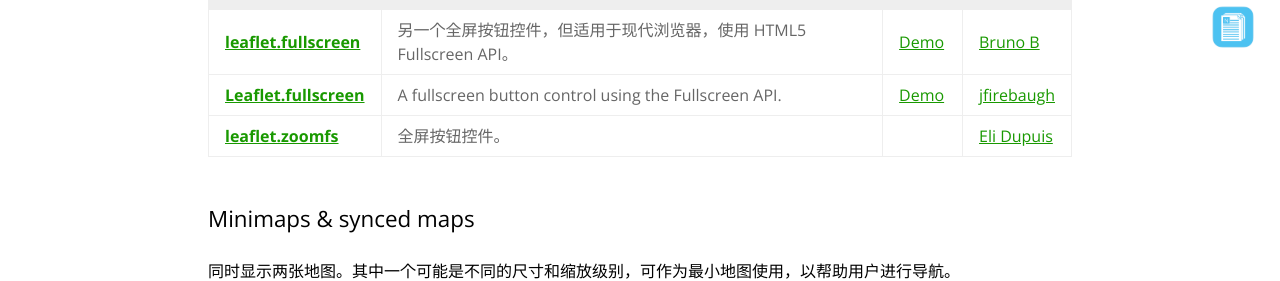
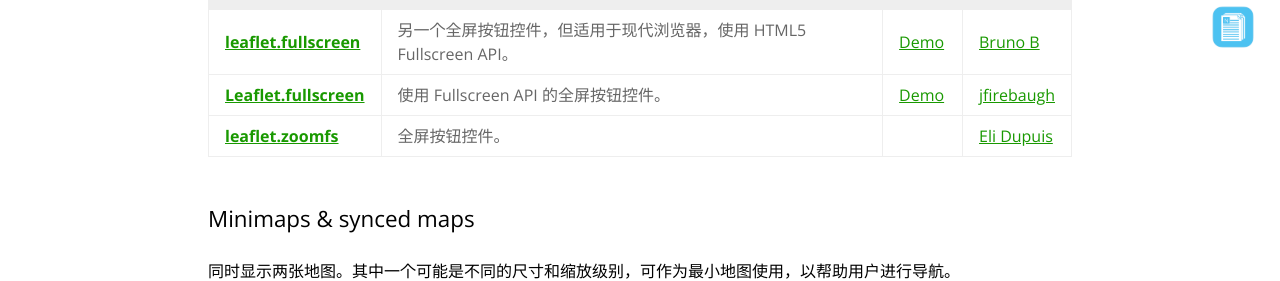
Before and after one commit to NICEXAI/leaflet_zh, a Jekyll site: the page built from plugins.md, in a window 1280 px wide and 900 px high, scrolled down 33145 px. Shown: the part 176-457 px from the top of the window. Built offline with Jekyll 4.4.1, drawn with Linux system fonts in a browser that asks for light colours.

Commit message:
- 对 leaflet-fullscreen2 内的文档进行翻译和校正

```diff
--- a/_plugins/fullscreen-controls/leaflet-fullscreen2.md
+++ b/_plugins/fullscreen-controls/leaflet-fullscreen2.md
@@ -9,4 +9,4 @@
 compatible-v1: true
 ---
 
-A fullscreen button control using the Fullscreen API.
+使用 Fullscreen API 的全屏按钮控件。
```
